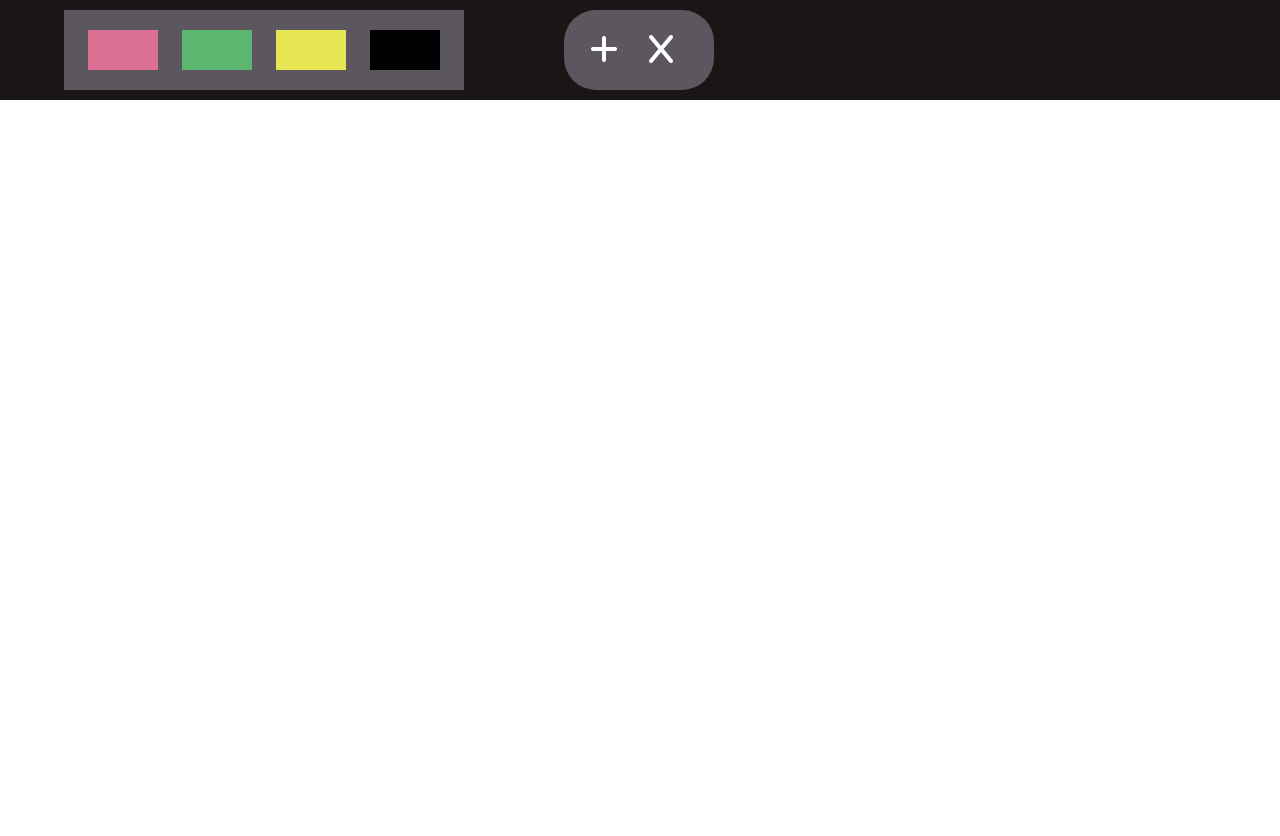
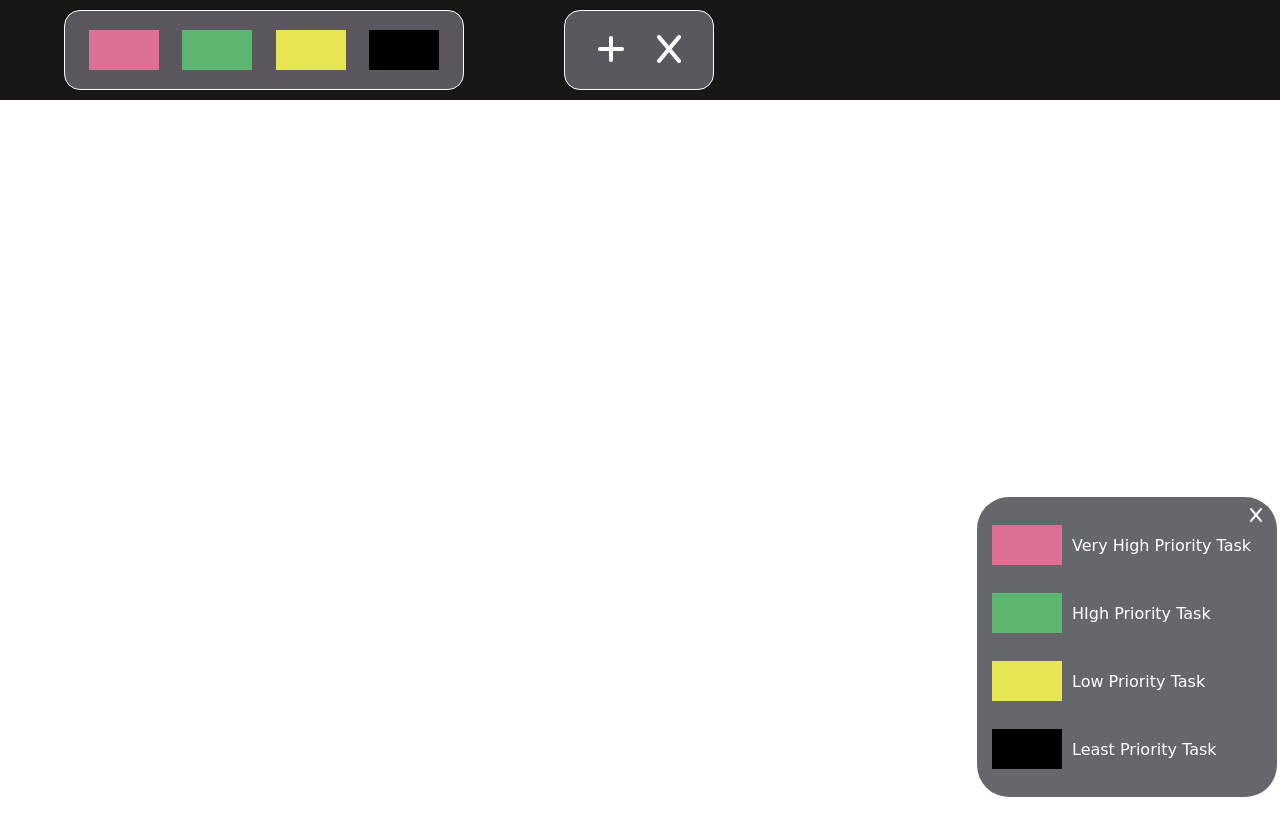
Before and after one commit to VineelGundala/Kanban-Board-Project, a plain HTML site: page index.html in a window 1280 px wide. Shown: the top 836 px of the page. Drawn offline with Linux system fonts and the light colour scheme; a web font is replaced by a local one.

Commit message:
font and css styles added

```diff
--- a/index.html
+++ b/index.html
@@ -5,6 +5,9 @@
     <meta name="viewport" content="width=device-width, initial-scale=1.0" />
     <title>Document</title>
     <link rel="stylesheet" href="style.css" />
+    <link rel="preconnect" href="https://fonts.googleapis.com">
+    <link rel="preconnect" href="https://fonts.gstatic.com" crossorigin>
+    <link href="https://fonts.googleapis.com/css2?family=Single+Day&display=swap" rel="stylesheet">
   </head>
   <body>
     <header>
@@ -17,15 +20,15 @@
         </div>
         <div class="twoicons">
           <div class="addicn">
-            <i class="fa-solid fa-plus" ></i>
+            <i class="fa-solid fa-plus"></i>
           </div>
           <div class="deleteicon">
-            <i class="fa-solid fa-x" ></i>
+            <i class="fa-solid fa-x"></i>
           </div>
         </div>
       </nav>
     </header>
-    <section >
+    <section>
       <div class="tickets">
         <!-- <div class="ticket">
 
@@ -35,22 +38,47 @@
           <div class="lockicon"><i class="fa-solid fa-lock"></i></div>
 
       </div> -->
-
       </div>
     </section>
     <div class="popupbox">
       <div class="left">
-        <textarea placeholder="Enter the task" class=" textareacont" cols="30" rows="10"></textarea>
+        <textarea
+          placeholder="Enter & press Shift key to add task"
+          class="textareacont"
+          cols="30"
+          rows="10"
+        ></textarea>
       </div>
       <div class="right">
-         <div class="red prior "></div>
+        <div class="red prior"></div>
         <div class="orange prior"></div>
         <div class="yellow prior"></div>
-         <div class="white prior "></div>
+        <div class="white prior"></div>
       </div>
     </div>
-
-
+    <footer>
+      <div class="legend">
+        <div class="container1">
+          <div class="crossmark"><i class="fa-solid fa-x"></i></div>
+          <div class="task">
+            <div class="red"></div>
+            <span>Very High Priority Task</span>
+          </div>
+          <div class="task">
+            <div class="orange"></div>
+            <span> HIgh Priority Task</span>
+          </div>
+          <div class="task">
+            <div class="yellow"></div>
+            <span>Low Priority Task</span>
+          </div>
+          <div class="task">
+            <div class="white"></div>
+            <span>Least Priority Task</span>
+          </div>
+        </div>
+      </div>
+    </footer>
   </body>
   <script
     src="https://kit.fontawesome.com/441d390fe1.js"
--- a/style.css
+++ b/style.css
@@ -17,6 +17,8 @@ body{
   width: 100%;
  height: 1000vh;
 
+ font-family: 'Permanent Marker', cursive;
+
 }
 .tickets{
   width: 100%;
@@ -33,6 +35,8 @@ margin-left: 4rem;
 display: flex;
 align-items: center;
 justify-content: space-evenly;
+border-radius: 1rem;
+border:  0.1px solid white;
 }
 
 .red{
@@ -61,35 +65,35 @@ justify-content: space-evenly;
 }
 
 .twoicons{
-display: grid;
-grid-template-columns: 1fr 1fr;
+display: flex;
+width: 50% 50%;
+flex-wrap: wrap;
+justify-content: space-evenly;
 align-items: center;
-padding: 1rem;
+padding: 0;
  width: 150px;
  height: 80px;
  margin-left: 100px;
-font-size: 2rem;
+ font-size: 2rem;
 color: white;
 background-color: rgb(92, 87, 94);
-border-radius: 2rem;
+border-radius: 1rem;
+border: 0.5px solid white;
 }
-.addicn{
- padding-left: 10px;
-}
-.deleteicon{
-padding-left: 10px;
-}
+
 .addicn:hover{
+  padding: 0;
  font-size: 3rem;
  cursor: pointer;
  background-color: rgb(6, 163, 14);
- border-radius: 2rem;
+
 }
 .deleteicon:hover{
+  padding: 0;
  font-size: 3rem;
  background-color: rgb(245, 83, 83);
  cursor: pointer;
- border-radius: 2rem;
+
 }
 .ticket{
  position: relative;
@@ -182,3 +186,37 @@ justify-content: space-evenly;
 .dltactive{
   color: red;
 }
+.legend{
+  position: relative;
+}
+
+.container1{
+  position: fixed;
+  bottom: 3px;
+  right: 3px;
+  background-color: rgb(102, 102, 109);
+  width: 300px;
+  height: 300px;
+  display: flex;
+  flex-direction: column;
+  justify-content: space-evenly;
+  border-radius: 2rem;
+}
+
+.task{
+ display: flex;
+ align-items: center;
+ margin-left: 15px;
+}
+.task > span{
+ margin-left: 10px;
+ color: white;
+}
+.crossmark{
+  position: absolute;
+  top: 10px;
+  right: 15px;
+  color: white;
+  font: 1em sans-serif;
+  cursor: pointer;
+}
```
Lines whose indentation alone changed are shown as unchanged.
